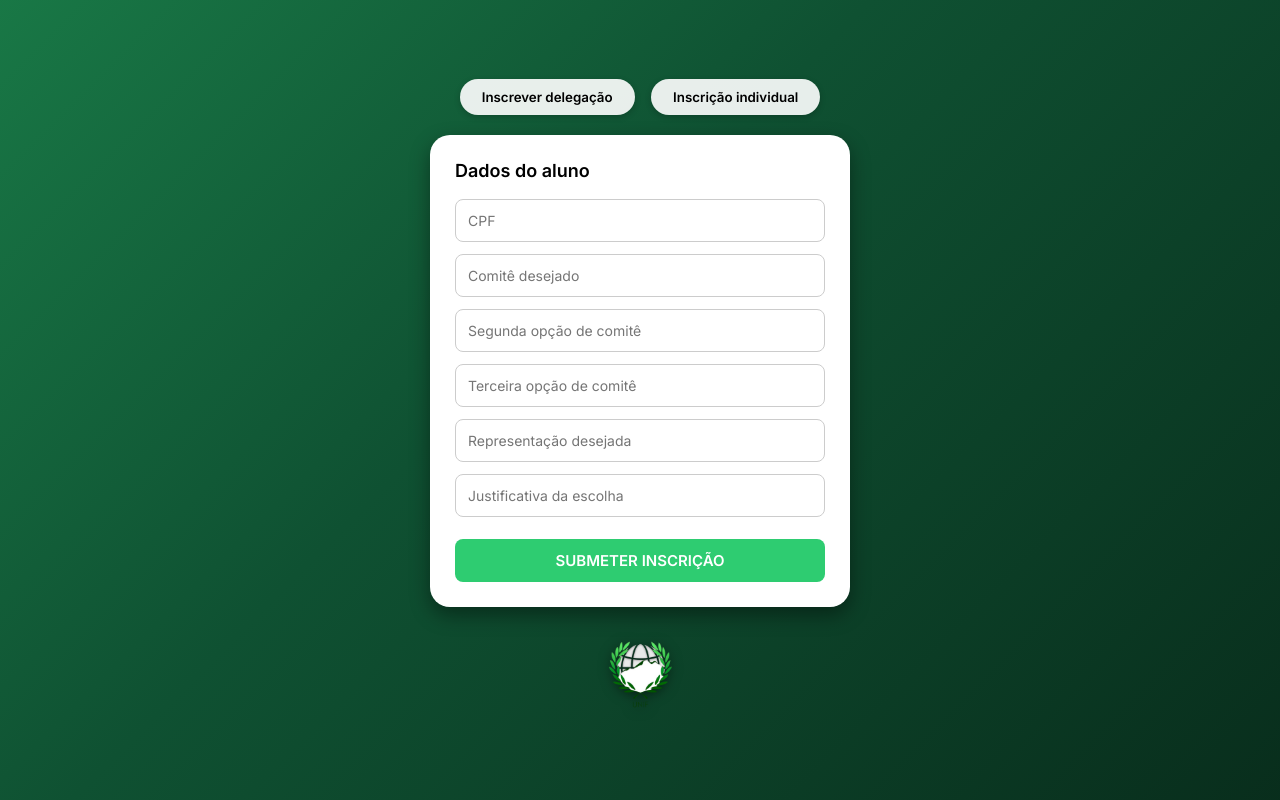
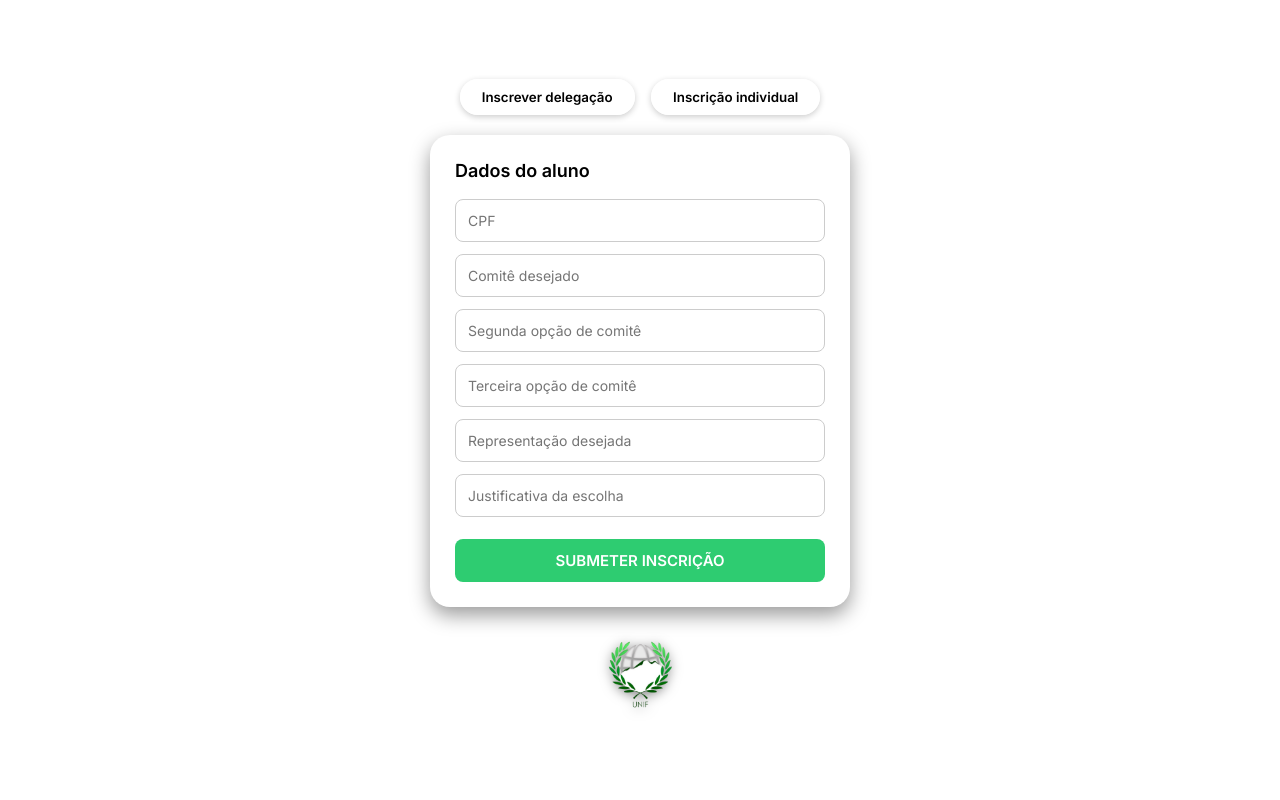
Before and after one commit to MatheusRCastro/unif, a PHP site: page /pages/entraComite.html in a window 1280 px wide. Run offline with PHP 8.4, Linux system fonts and the light colour scheme.

Commit message:
optimização dos css`s

```diff
--- a/styles/analiseComites.css
+++ b/styles/analiseComites.css
@@ -1,7 +1,6 @@
 body {
   margin: 0;
   padding: 0;
-  background: linear-gradient(to right, black 30%, #1a5c1a 70%);
   color: #fff;
   font-family: Arial, sans-serif;
   display: flex;
--- a/styles/cadastrounif.css
+++ b/styles/cadastrounif.css
@@ -7,7 +7,6 @@
 
 body {
   font-family: "Segoe UI", Arial, sans-serif;
-  background: linear-gradient(135deg, black 30%, #1a5c1a 70%);
   display: flex;
   justify-content: center;
   align-items: center;
--- a/styles/entraComite.css
+++ b/styles/entraComite.css
@@ -8,9 +8,6 @@
 
 /* Fundo com gradiente animado */
 body {
-  background: linear-gradient(-45deg, #000, #0f5132, #2ecc71, #000);
-  background-size: 400% 400%;
-  animation: gradientMove 12s ease infinite;
   min-height: 100vh;
   display: flex;
   justify-content: center;
--- a/styles/inscricaoStaff.css
+++ b/styles/inscricaoStaff.css
@@ -2,7 +2,6 @@
 body {
     margin: 0;
     font-family: Arial, sans-serif;
-    background: linear-gradient(to right, black 30%, #1a5c1a 70%);
     display: flex;
     justify-content: center;
     align-items: center;
--- a/styles/login.css
+++ b/styles/login.css
@@ -2,7 +2,6 @@
 body {
   margin: 0;
   font-family: "Segoe UI", Arial, sans-serif;
-  background: linear-gradient(135deg, black 30%, #1a5c1a 70%);
   display: flex;
   justify-content: center;
   align-items: center;
--- a/styles/participacao.css
+++ b/styles/participacao.css
@@ -1,7 +1,3 @@
-.body{
-    background-color: black;
-}
-
 .text{
     color: white;
     margin-left: 1.5em;
```
Also changed, not shown: styles/delegacaoComite.css (+0 -7 lines).
